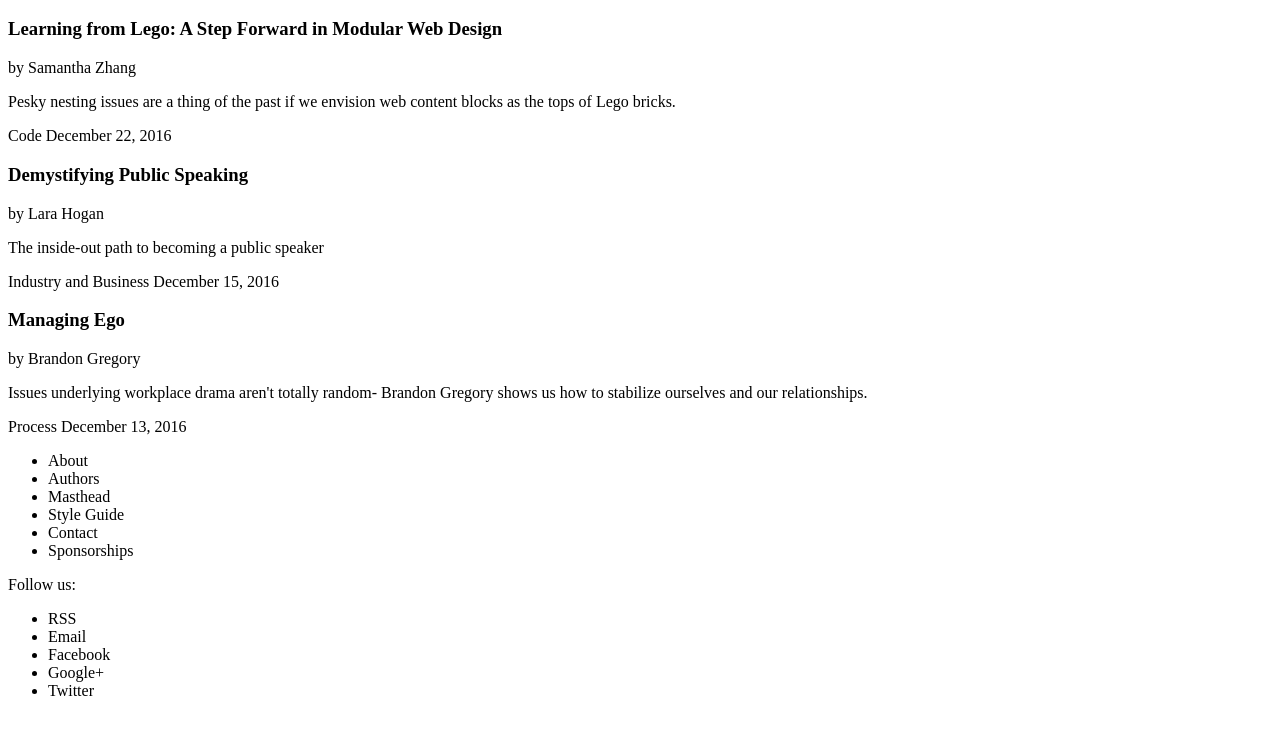
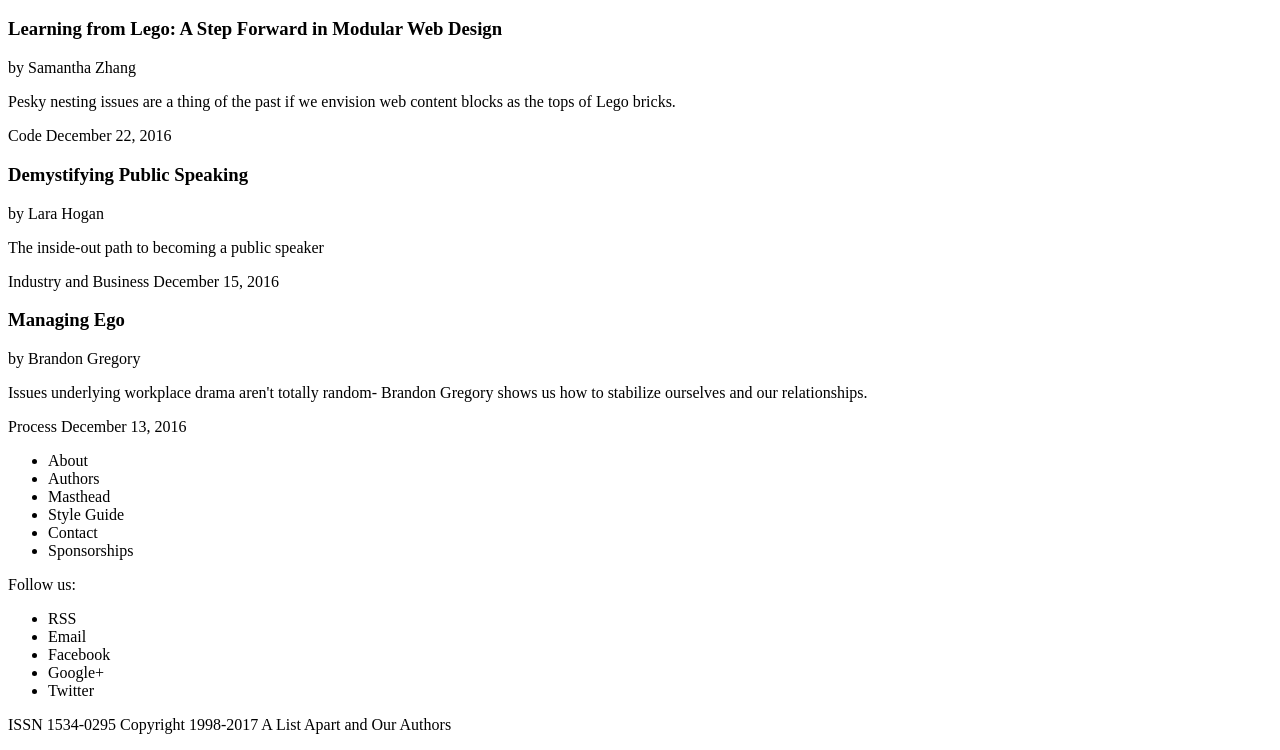
Before and after one commit to CareyCosta/Inception-, a plain HTML site: page index.html in a window 1280 px wide. Shown: the part 301-1051 px from the top of the page. Before the commit the page ends 1017 px from the top, so only its background shows below. Drawn offline with Linux system fonts and the light colour scheme.

Commit message:
copyright updated

```diff
--- a/index.html
+++ b/index.html
@@ -58,6 +58,9 @@
       <li>Google+</li>
       <li>Twitter</li>
     </ul>
+
+    <p>ISSN 1534-0295 Copyright 1998-2017 A List Apart and Our Authors</p>
+
   </footer>
 
     </body>
```
